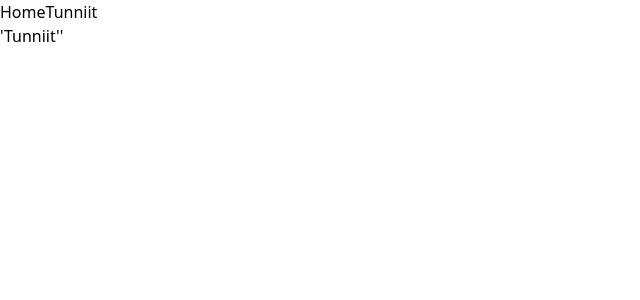
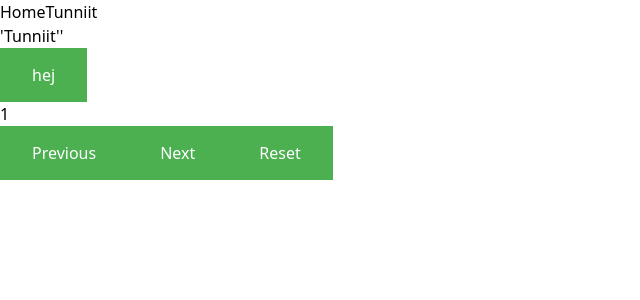
Before and after one commit to helena-hollander/Tunniit, a Vue app: page /chapter in a window 1280 px wide. Shown: the top 300 px of the page, without its empty margins (0-640 px from the left). Built offline with nearby package versions, Linux system fonts and the light colour scheme.

Commit message:
frederik_viser_composable_tricks

```diff
--- /dev/null
+++ b/src/components/atoms/AButton.vue
@@ -0,0 +1,27 @@
+<template>
+  <button><slot /></button>
+</template>
+<style scoped>
+button {
+  background-color: #4CAF50;
+  border: none;
+  color: white;
+  padding: 15px 32px;
+  text-align: center;
+  text-decoration: none;
+  display: inline-block;
+  font-size: 16px;
+}
+
+button.funny
+{
+  background-color: #4CAF50;
+  border: none;
+  color: white;
+  padding: 15px 32px;
+  text-align: center;
+  text-decoration: none;
+  display: inline-block;
+  font-size: 16px;
+}
+</style>
--- /dev/null
+++ b/src/components/molecules/ChaptersOverview.vue
@@ -0,0 +1,15 @@
+<template>
+  <AButton @click="prevChapter">Previous</AButton>
+  <AButton @click="nextChapter">Next</AButton>
+  <AButton @click="resetChapters">Reset</AButton>
+</template>
+<script setup>
+
+import { useChapters } from '@/composables/useChapters';
+import AButton from '@/components/atoms/AButton.vue';
+const { prevChapter, nextChapter, activeChapter, chapters } = useChapters();
+
+const resetChapters = () => {
+  activeChapter.value = chapters[0];
+}
+</script>
--- /dev/null
+++ b/src/composables/useChapters.js
@@ -0,0 +1,42 @@
+// mouse.js
+import { ref, onMounted, onUnmounted, computed } from 'vue'
+
+const chapters = [
+  "1",
+  "2"
+]
+
+const activeChapter = ref(chapters[0])
+
+// by convention, composable function names start with "use"
+export function useChapters () {
+  // state encapsulated and managed by the composable
+
+  const nextChapter = () => {
+    const index = chapters.indexOf(activeChapter.value)
+    activeChapter.value = chapters[index + 1]
+  }
+
+  const prevChapter = () => {
+    const index = chapters.indexOf(activeChapter.value)
+    activeChapter.value = chapters[index - 1]
+  }
+
+  const percentageComplete = computed(() => {
+    return chapters.indexOf(activeChapter.value) / chapters.length
+  });
+
+  // a composable can update its managed state over time.
+  // function update(event) {
+  //   x.value = event.pageX
+  //   y.value = event.pageY
+  // }
+
+  // a composable can also hook into its owner component's
+  // lifecycle to setup and teardown side effects.
+  // onMounted(() => window.addEventListener('mousemove', update))
+  // onUnmounted(() => window.removeEventListener('mousemove', update))
+
+  // expose managed state as return value
+  return { chapters, activeChapter, nextChapter, prevChapter, percentageComplete }
+}
--- a/src/views/ChapterView.vue
+++ b/src/views/ChapterView.vue
@@ -1,5 +1,25 @@
 <template>
   <div class="chapter">
     <h1>'Tunniit''</h1>
+    <component :is="components[activeChapter]">hej</component>
+    <p>{{ activeChapter }}</p>
+    <ChaptersOverview />
+
   </div>
 </template>
+
+<script setup>
+import { ref } from 'vue'
+import { useChapters } from '@/composables/useChapters';
+import ChaptersOverview from '@/components/molecules/ChaptersOverview.vue';
+import AButton from '@/components/atoms/AButton.vue';
+
+const components = [
+  AButton,
+  AButton,
+  AButton,
+
+]
+
+const { activeChapter } = useChapters();
+</script>
```
